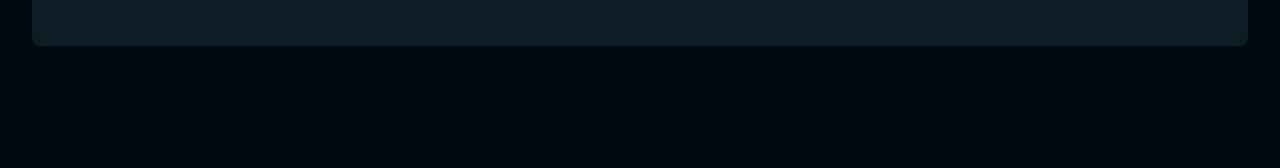
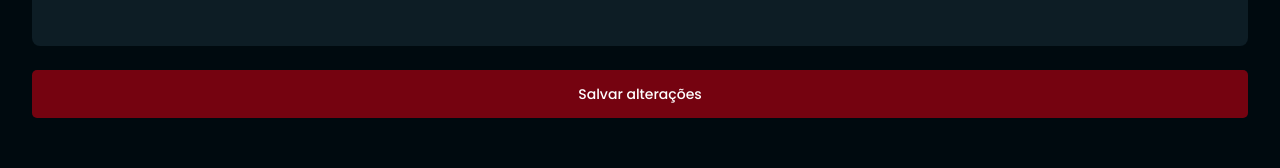
Before and after one commit to SergioRSanchez/food-explorer-web, a React (Vite) app: page / in a window 1280 px wide. Shown: the part 1010-1178 px from the top of the page. Before the commit the page ends 1056 px from the top, so only its background shows below. Built offline with nearby package versions, Linux system fonts and the light colour scheme.

Commit message:
feat: NewMeal page

```diff
--- a/src/pages/NewMeal/index.jsx
+++ b/src/pages/NewMeal/index.jsx
@@ -8,6 +8,8 @@ import { Input } from '../../components/Input';
 import { SelectInput } from '../../components/SelectInput';
 import { MultiSelectInput } from '../../components/MultiSelectInput';
 import { TextArea } from '../../components/TextArea';
+import { Button } from '../../components/Button';
+import { Footer } from '../../components/Footer';
 
 import { Container, Content, Form } from './styles';
 
@@ -80,8 +82,12 @@ export function NewMeal() {
             placeholder="Fale brevemente sobre o prato, seus ingredientes e composição"
           />
 
+          <Button title="Salvar alterações" />
+
         </Form>
       </Content>
+
+      <Footer />
     </Container>
   )
 }
--- a/src/pages/NewMeal/styles.js
+++ b/src/pages/NewMeal/styles.js
@@ -1,14 +1,28 @@
 import styled from 'styled-components';
+
+import { DEVICE_BREAKPOINTS } from '../../styles/deviceBreakpoints';
 
 export const Container = styled.div`
   min-height: 100vh;
 
   display: flex;
   flex-direction: column;
+
+  footer {
+    position: relative;
+    margin-top: 54px;
+    max-width: 100vw;
+    width: calc(100vw - 17px);
+  }
+
+  @media (min-width: ${DEVICE_BREAKPOINTS.LG}) {
+    margin-top: 0;
+  }
 `;
 
 export const Content = styled.div`
   margin-top: calc(114px + 11px);
+  /* margin-bottom: calc(54px + 77px); */
   padding: 0 32px;
 
   display: flex;
@@ -83,4 +97,8 @@ export const Form = styled.form`
   div + label + div + label {
     margin-top: 24px;
   }
+
+  > button {
+    margin-top: 8px;
+  }
 `;
```
